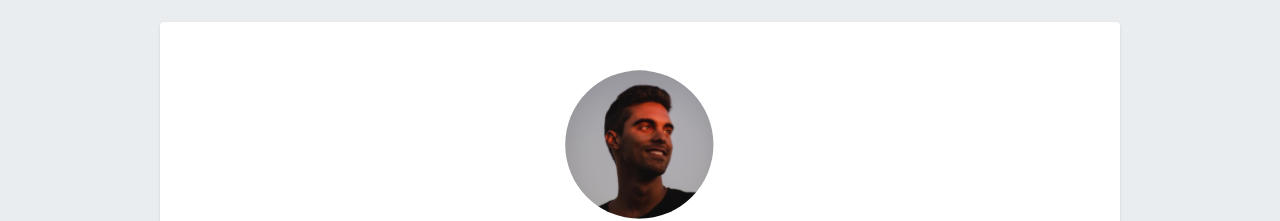
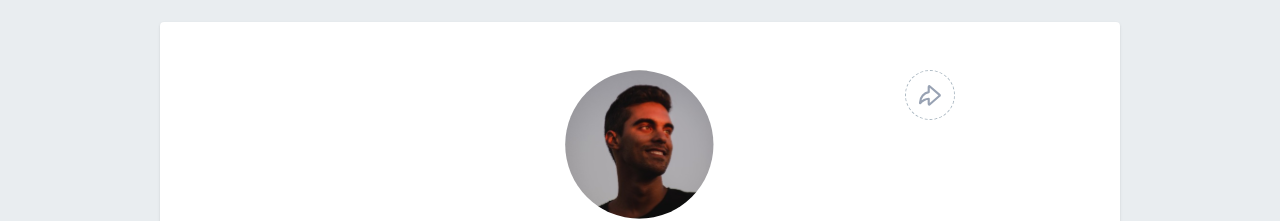
Before and after one commit to abiolafasanya/kodecamp-link-tree, a React (Vite) app: page / in a window 1280 px wide. Shown: the part 298-519 px from the top of the page. Built offline with nearby package versions, Linux system fonts and the light colour scheme.

Commit message:
up: added share icon

```diff
--- a/src/components/Main.jsx
+++ b/src/components/Main.jsx
@@ -1,17 +1,22 @@
 import Socials from "./main/Socials";
 import styles from "./Main.module.scss";
 import Footer from "./Footer";
-import ProfilePic from '../../public/profile__img.svg'
+import ProfilePic from "../../public/profile__img.svg";
+import ShareArrow from "../../public/shareArrow.svg";
 
 const Main = () => {
   return (
     <div className={styles.main}>
-      <div className={styles.main_profile}>
+      <article className={styles.main_profile}>
         <img src={ProfilePic} alt="profile image" />
         <h5>John Doe</h5>
+      <div className={styles.main_shareIcon}>
+        <img src={ShareArrow} alt="share arrow" />
+        <span>...</span>
       </div>
-        <Socials />
-        <Footer />
+      </article>
+      <Socials />
+      <Footer />
     </div>
   );
 };
--- a/src/components/Main.module.scss
+++ b/src/components/Main.module.scss
@@ -16,6 +16,7 @@
   box-shadow: $shadow;
 
   &_profile {
+    position: relative;
     display: flex;
     flex-direction: column;
     gap: 0;
@@ -28,4 +29,38 @@
       width: 100%;
     }
   }
+
+  &_shareIcon {
+    position: absolute;
+    right: -15rem;
+    top: 0rem;
+    border-radius: 50%;
+    border: 1px dashed map-get($dark, "300");
+    cursor: pointer;
+    border-spacing: 1rem;
+    width: 50px;
+    height: 50px;
+    display: flex;
+    align-items: center;
+    justify-content: center;
+    padding: .75rem;
+    span {
+      display: none;
+    }
+    @include md() {
+      right: -10rem;
+    }
+    @include sm() {
+      right: -7.5rem;
+      padding: 0;
+      img {
+        display: none;
+      }
+      span {
+        display: flex;
+        color: map-get($dark, "300");
+        font-size: 22px;
+      }
+    }
+  }
 }
```
Also changed, not shown: public/shareArrow.svg (added).
